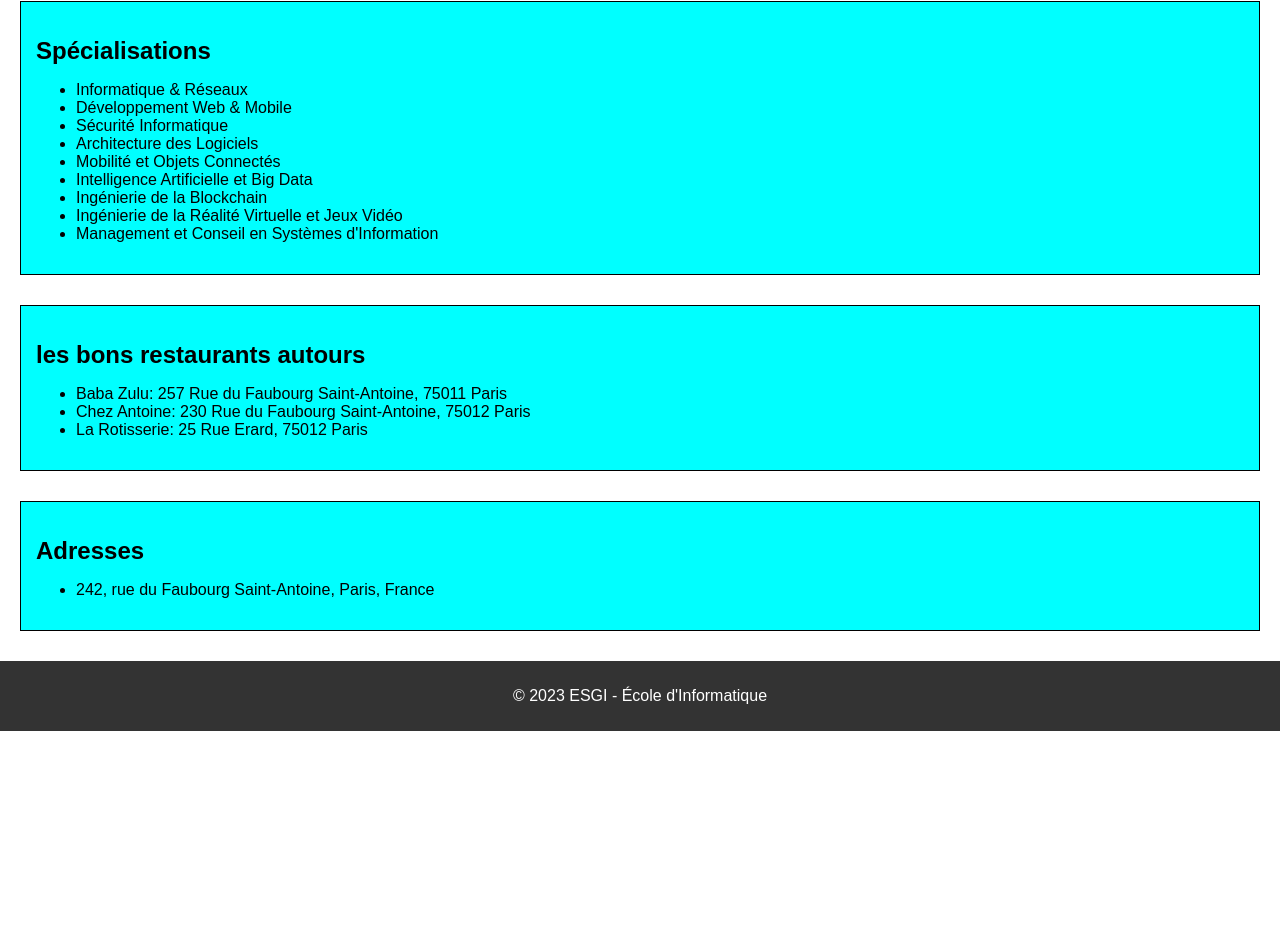
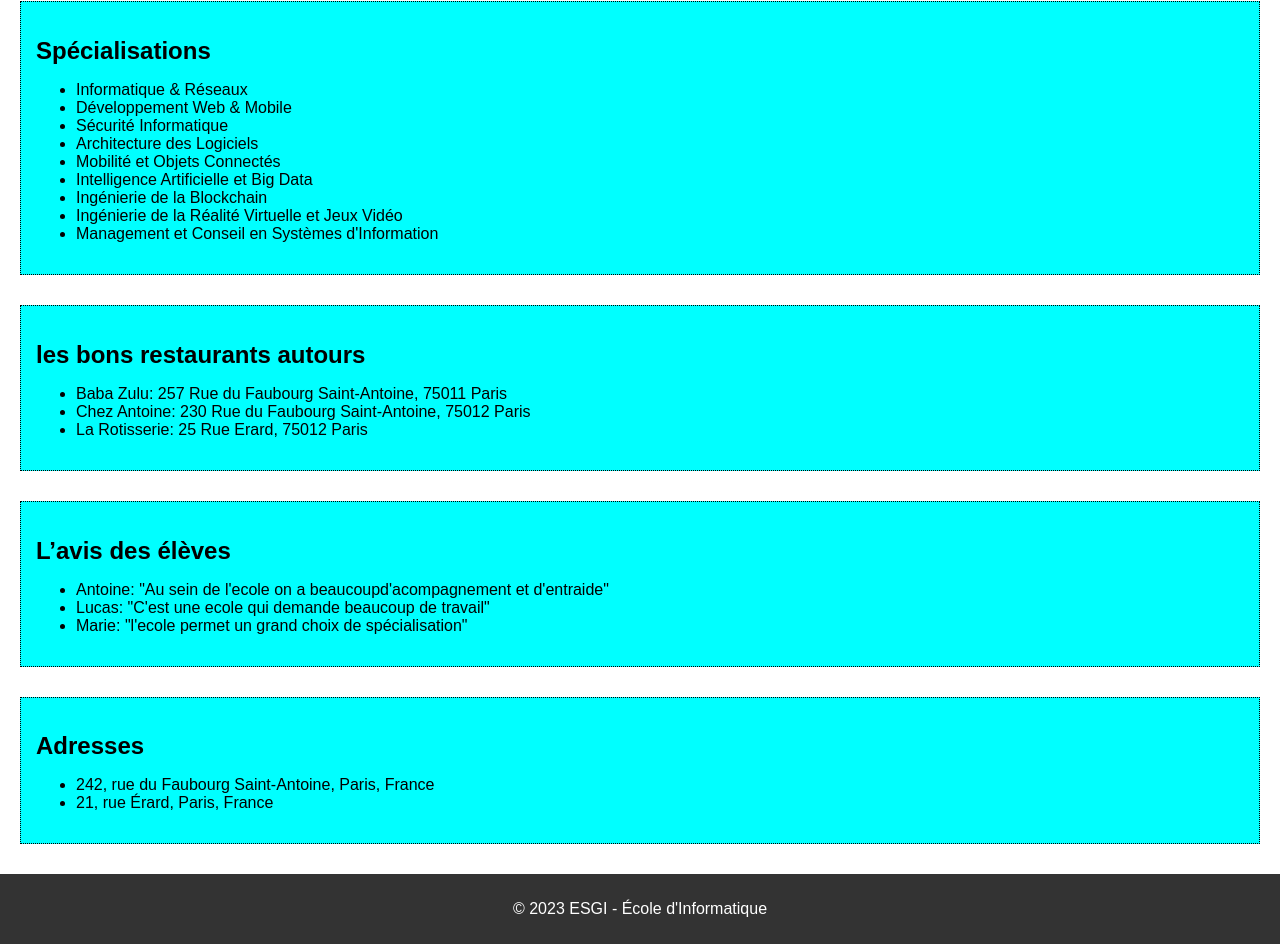
Before and after one commit to Twiikix/Tp-git, a plain HTML site: page index.html in a window 1280 px wide. Shown: the part 491-1435 px from the top of the page. Before the commit the page ends 1222 px from the top, so only its background shows below. Drawn offline with Linux system fonts and the light colour scheme.

Commit message:
commit du ticket 3

```diff
--- a/index.html
+++ b/index.html
@@ -45,10 +45,20 @@
       </ul>
     </section>
 
+    <section id="avis">
+      <h2>L’avis des élèves</h2>
+      <ul>
+        <li>Antoine: "Au sein de l'ecole on a beaucoupd'acompagnement et d'entraide"</li>
+        <li>Lucas: "C'est une ecole qui demande beaucoup de travail"</li>
+        <li>Marie: "l'ecole permet un grand choix de spécialisation"</li>
+      </ul>
+    </section>
+
     <section id="address">
       <h2>Adresses</h2>
       <ul>
         <li>242, rue du Faubourg Saint-Antoine, Paris, France</li>
+        <li>21, rue Érard, Paris, France</li>
       </ul>
     </section>
   </main>
--- a/style.css
+++ b/style.css
@@ -19,6 +19,7 @@ section {
   padding: 15px;
   border: 1px solid black;
   background-color: aqua;
+  border-style: dotted;
 }
 
 h2 {
```
